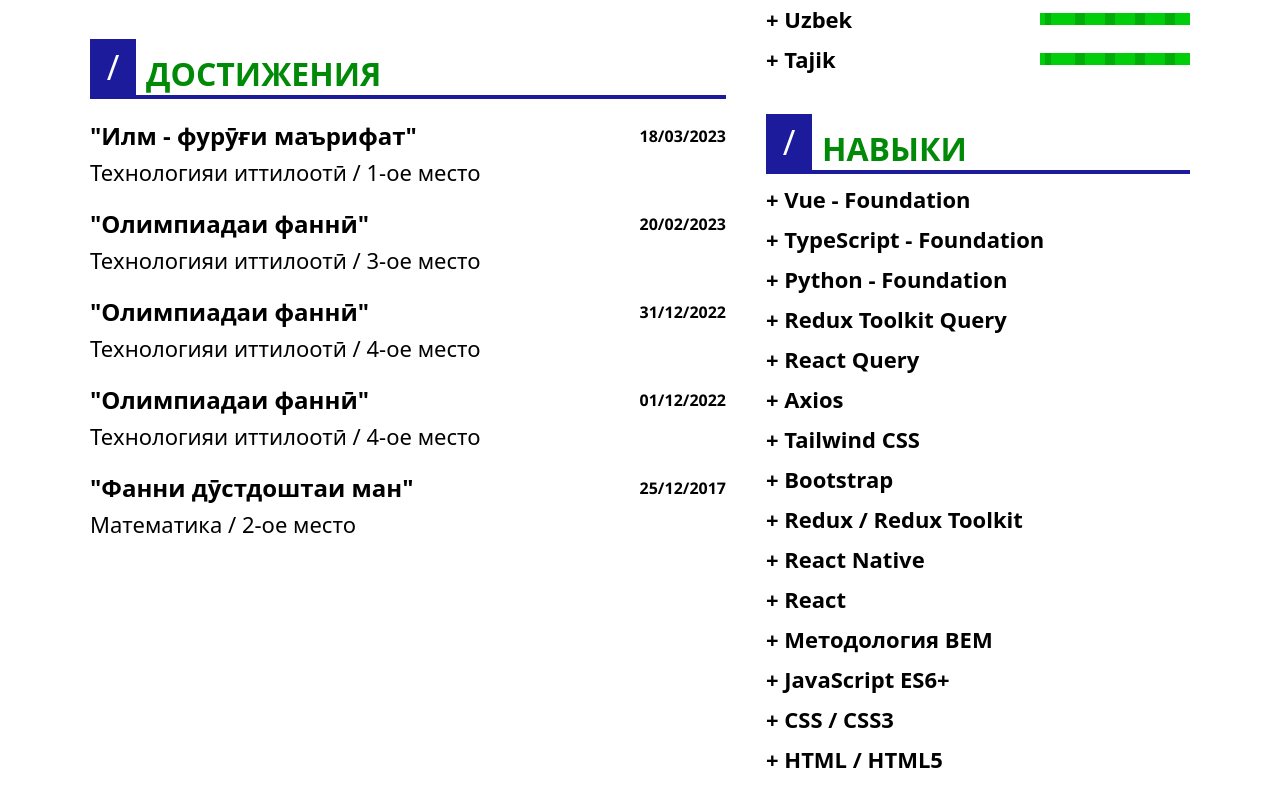
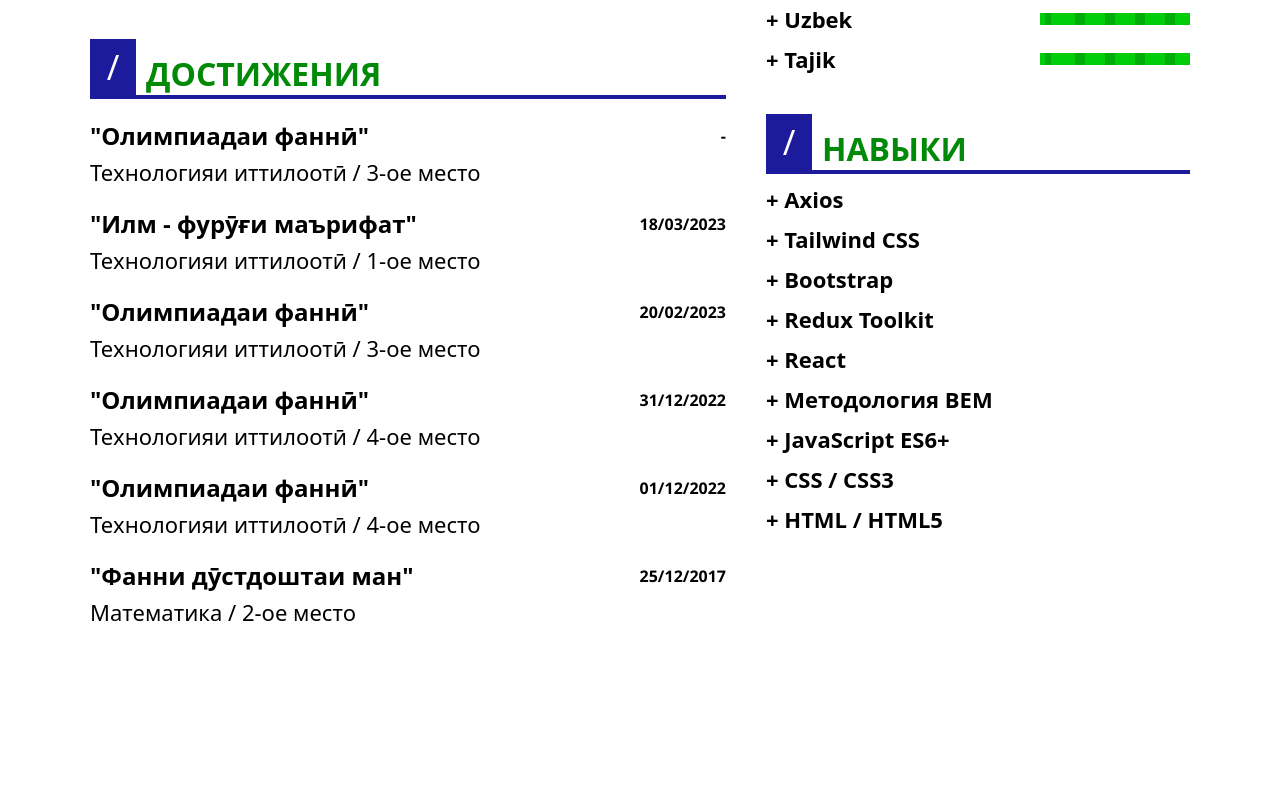
Before and after one commit to usmonabdullaev/Resume, a React (Create React App) app: page / in a window 1280 px wide. Shown: the part 883-1689 px from the top of the page. After the commit the page ends 1600 px from the top, so only its background shows below. Built offline with nearby package versions, Linux system fonts and the light colour scheme.

Commit message:
Many updates

```diff
--- a/src/components/LeftBlock/index.jsx
+++ b/src/components/LeftBlock/index.jsx
@@ -16,7 +16,9 @@ const LeftBlock = () => {
             {i.body.map((j, index) => (
               <div className="item__body" key={index}>
                 <div className="item__header">
-                  <h5 className="item__subtitle">{j.subtitle}</h5>
+                  <h5 className="item__subtitle">
+                    {i.title === "ДОСТИЖЕНИЯ" ? `"${j.subtitle}"` : j.subtitle}
+                  </h5>
                   <b className="item__date">{j.date}</b>
                 </div>
                 <p className="item__text">{j.text}</p>
--- a/src/data/LeftBlockData.js
+++ b/src/data/LeftBlockData.js
@@ -46,31 +46,37 @@ const LeftBlockData = [
     title: "ДОСТИЖЕНИЯ",
     body: [
       {
-        subtitle: '"Илм - фурӯғи маърифат"',
+        subtitle: "Олимпиадаи фаннӣ",
+        text: "Технологияи иттилоотӣ / 3-ое место",
+        date: "-",
+        list: [],
+      },
+      {
+        subtitle: "Илм - фурӯғи маърифат",
         text: "Технологияи иттилоотӣ / 1-ое место",
         date: "18/03/2023",
         list: [],
       },
       {
-        subtitle: '"Олимпиадаи фаннӣ"',
+        subtitle: "Олимпиадаи фаннӣ",
         text: "Технологияи иттилоотӣ / 3-ое место",
         date: "20/02/2023",
         list: [],
       },
       {
-        subtitle: '"Олимпиадаи фаннӣ"',
+        subtitle: "Олимпиадаи фаннӣ",
         text: "Технологияи иттилоотӣ / 4-ое место",
         date: "31/12/2022",
         list: [],
       },
       {
-        subtitle: '"Олимпиадаи фаннӣ"',
+        subtitle: "Олимпиадаи фаннӣ",
         text: "Технологияи иттилоотӣ / 4-ое место",
         date: "01/12/2022",
         list: [],
       },
       {
-        subtitle: '"Фанни дӯстдоштаи ман"',
+        subtitle: "Фанни дӯстдоштаи ман",
         text: "Математика / 2-ое место",
         date: "25/12/2017",
         list: [],
--- a/src/data/RightBlockData.js
+++ b/src/data/RightBlockData.js
@@ -112,56 +112,6 @@ const RightBlockData = [
     body: [
       {
         subtitle: {
-          text: "+ Vue - Foundation",
-          subtext: {
-            text: "",
-            link: false,
-          },
-          progress: 0,
-        },
-      },
-      {
-        subtitle: {
-          text: "+ TypeScript - Foundation",
-          subtext: {
-            text: "",
-            link: false,
-          },
-          progress: 0,
-        },
-      },
-      {
-        subtitle: {
-          text: "+ Python - Foundation",
-          subtext: {
-            text: "",
-            link: false,
-          },
-          progress: 0,
-        },
-      },
-      {
-        subtitle: {
-          text: "+ Redux Toolkit Query",
-          subtext: {
-            text: "",
-            link: false,
-          },
-          progress: 0,
-        },
-      },
-      {
-        subtitle: {
-          text: "+ React Query",
-          subtext: {
-            text: "",
-            link: false,
-          },
-          progress: 0,
-        },
-      },
-      {
-        subtitle: {
           text: "+ Axios",
           subtext: {
             text: "",
@@ -192,17 +142,7 @@ const RightBlockData = [
       },
       {
         subtitle: {
-          text: "+ Redux / Redux Toolkit",
-          subtext: {
-            text: "",
-            link: false,
-          },
-          progress: 0,
-        },
-      },
-      {
-        subtitle: {
-          text: "+ React Native",
+          text: "+ Redux Toolkit",
           subtext: {
             text: "",
             link: false,
```
